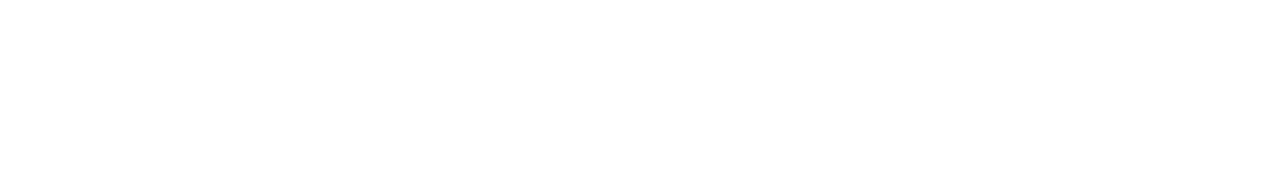
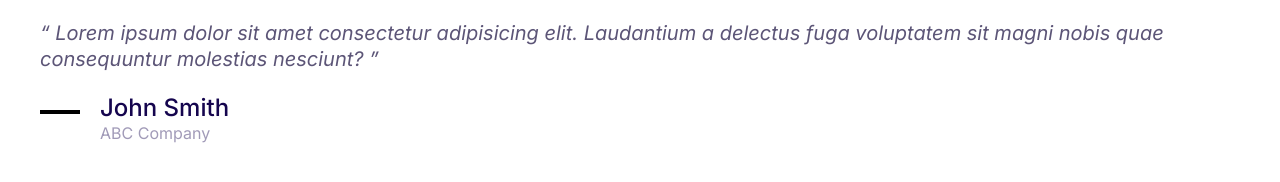
Before and after one commit to kartik-04/Simplify, a plain HTML site: page Simplify/index.html in a window 1280 px wide. Drawn offline with Linux system fonts and the light colour scheme.

Commit message:
quote has been created

```diff
--- a/Simplify/CSS/styles.css
+++ b/Simplify/CSS/styles.css
@@ -4,6 +4,7 @@
   --color-accent: #ff3400;
   --color-heading: #15054e;
   --color-body: #918ca4;
+  --color-body-darker: #5c5577;
   --border-radius: 30px;
   --border-color: #ccc;
 }
@@ -402,3 +403,53 @@ a {
 .media__image {
   margin-top: 1rem;
 }
+
+/* Quote */
+
+.quote {
+  font-size: 3rem;
+  font-style: italic;
+  color: var(--color-body-darker);
+  line-height: 1.3;
+}
+
+.quote__text::before {
+  content: open-quote;
+}
+
+.quote__text::after {
+  content: close-quote;
+}
+
+.quote__author {
+  font-size: 3rem;
+  font-weight: 500;
+  font-style: normal;
+  margin-bottom: 0;
+}
+
+.quote__org {
+  color: var(--color-heading);
+  opacity: 0.4;
+  font-size: 2rem;
+  font-style: normal;
+}
+
+.quote__line {
+  position: relative;
+  bottom: 10px;
+}
+
+@media screen and (min-width: 1024px) {
+  .quote {
+    font-size: 2rem;
+  }
+
+  .quote__author {
+    font-size: 2.4rem;
+  }
+
+  .quote__org {
+    font-size: 1.6rem;
+  }
+}
--- a/Simplify/index.html
+++ b/Simplify/index.html
@@ -13,5 +13,28 @@
     <link rel="stylesheet" href="CSS/normalize.css" />
     <link rel="stylesheet" href="CSS/styles.css" />
   </head>
-  <body></body>
+  <body>
+    <blockquote class="quote">
+      <p class="quote__text">
+        Lorem ipsum dolor sit amet consectetur adipisicing elit. Laudantium a
+        delectus fuga voluptatem sit magni nobis quae consequuntur molestias
+        nesciunt?
+      </p>
+      <footer>
+        <div class="media">
+          <div class="media__image">
+            <svg class="icon icon--primary quote__line">
+              <use
+                xlink:href="Images/sprite.svg#underline-1437-svgrepo-com"
+              ></use>
+            </svg>
+          </div>
+          <div class="media__body">
+            <h3 class="media__title quote__author">John Smith</h3>
+            <p class="quote__org">ABC Company</p>
+          </div>
+        </div>
+      </footer>
+    </blockquote>
+  </body>
 </html>
```
Also changed, not shown: Simplify/CSS/components/quote.html (added, +20 -0 lines).
